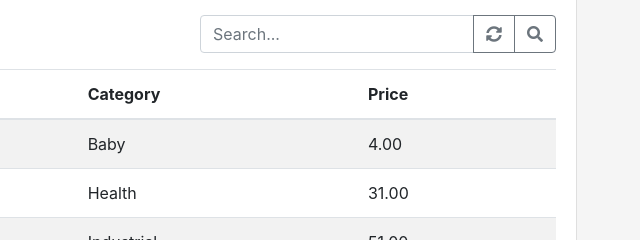
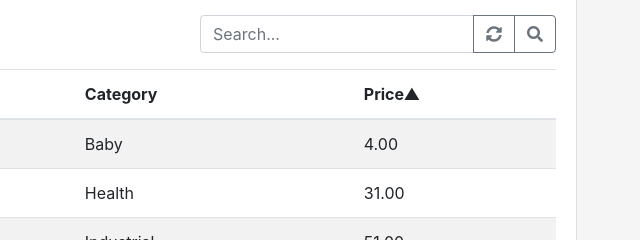
Before and after one commit to Thifany-Nicastro/Vue-ProductsManagementsApplication, a plain HTML site: page index.html in a window 1280 px wide. Shown: the part 127-367 px from the top of the page, 618-1258 px from the left. Drawn offline with nearby package versions, Linux system fonts and the light colour scheme.

Commit message:
sort style

```diff
--- a/app.js
+++ b/app.js
@@ -192,6 +192,19 @@ new Vue({
    computed: {
       productsSorted () {
          return this.products.sort((a, b) => (a.price - b.price) * this.order.dir);
+      },
+
+      classes () {
+         return [
+            'sort-control',
+            this.order.dir === 1 ? 'ascending' : 'descending'
+         ]
+      }
+   },
+
+   methods: {
+      sort () {
+         this.order.dir *= -1;
       }
    }
 })
--- a/index.html
+++ b/index.html
@@ -36,7 +36,7 @@
                         <tr>
                             <th>Product Name</th>
                             <th>Category</th>
-                            <th>Price</th>
+                            <th @click="sort" :class="classes">Price</th>
                         </tr>
                     </thead>
                     <tbody>
```
